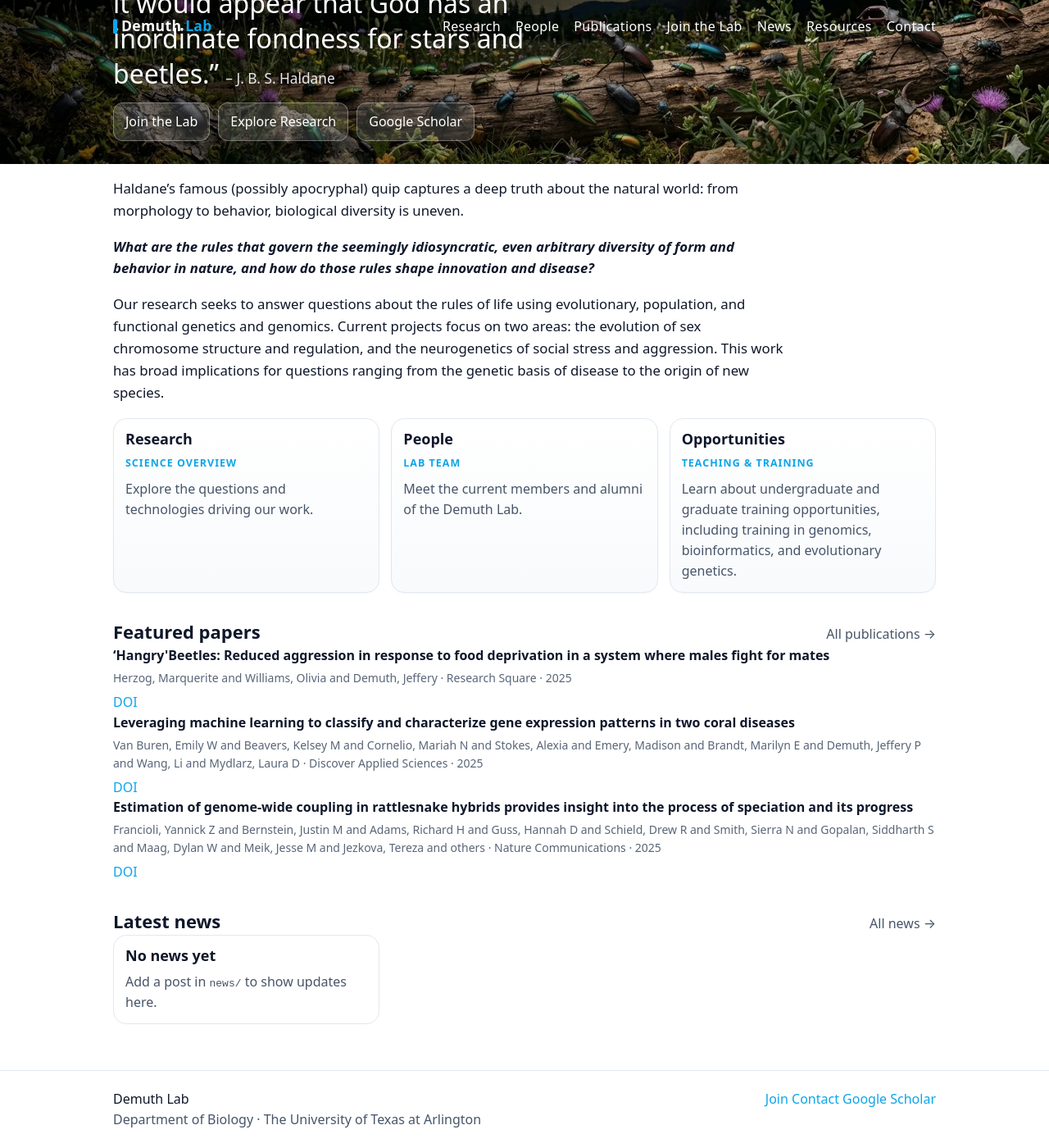
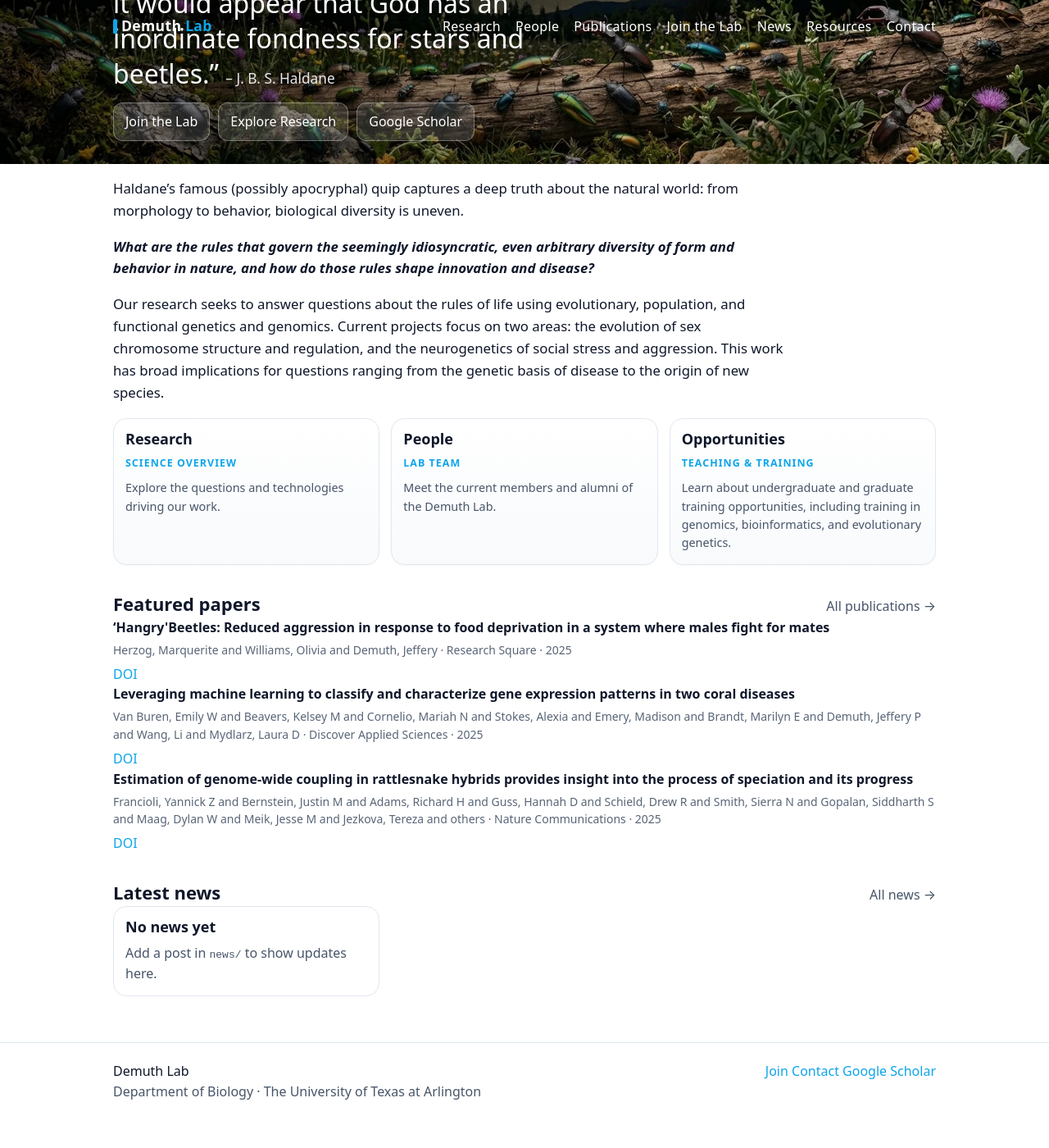
Before and after one commit to demuth-lab/demuth-lab.github.io, a Jekyll site: the page built from index.md, in a window 1280 px wide and 1400 px high, scrolled down 181 px. Shown: the whole window at 82% size. Built offline with Jekyll 4.4.1, drawn with Linux system fonts in a browser that asks for light colours; after the commit the page ends 1546 px from its top, so only the background shows below that.

Commit message:
Update main.css

```diff
--- a/assets/css/main.css
+++ b/assets/css/main.css
@@ -377,6 +377,10 @@ a:hover{
 
 .card--plain:hover h3{
   color:var(--accent);
+}
+
+.card--plain p{
+  font-size:0.9rem;
 }
 
 .card-kicker{
```
